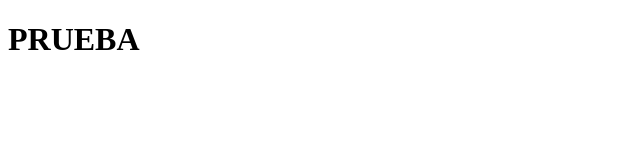
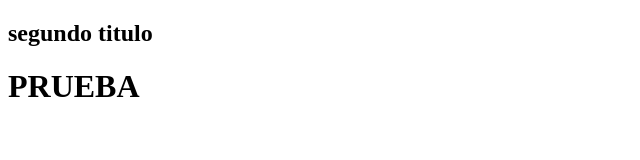
Before and after one commit to sebastianbarrerah/prueba, a plain HTML site: page versionamiento-codigo/index.html in a window 1280 px wide. Shown: the whole page, without its empty margins (0-640 px from the left). Drawn offline with Linux system fonts and the light colour scheme.

Commit message:
segundo commit

```diff
--- a/versionamiento-codigo/index.html
+++ b/versionamiento-codigo/index.html
@@ -5,6 +5,10 @@
     <meta http-equiv="X-UA-Compatible" content="IE=edge">
     <meta name="viewport" content="width=device-width, initial-scale=1.0">
     <title>Document</title>
+
+    <main>
+        <h2>segundo titulo</h2>
+    </main>
 </head>
 <body>
     <header>
```
